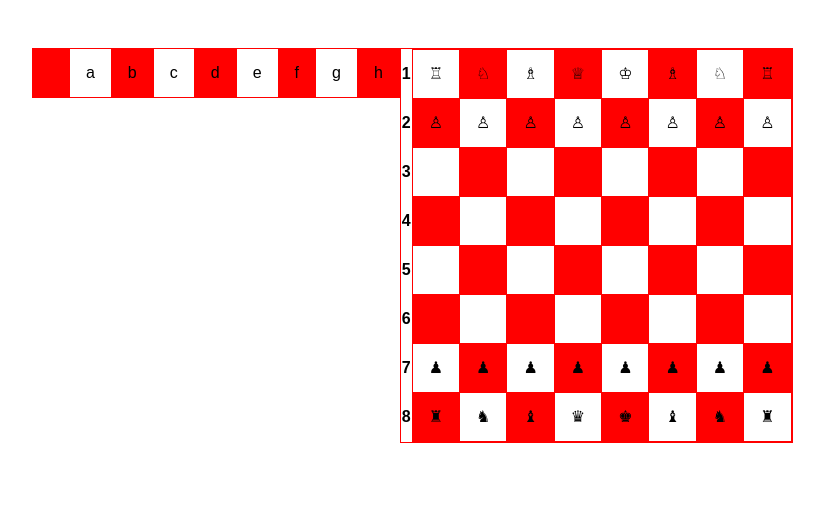
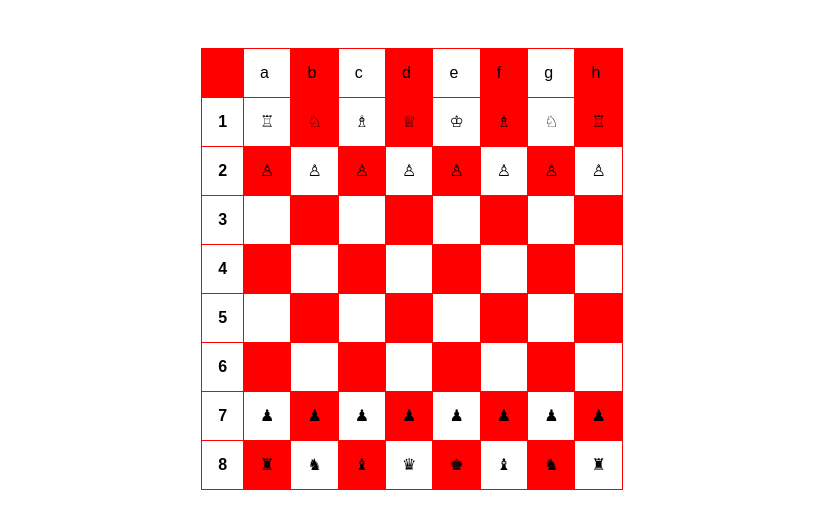
Before and after one commit to GarrettAnderson/chess-game, a website: page public/index.html in a window 1280 px wide. Shown: the whole page, without its empty margins (228-1052 px from the left). Drawn offline with Linux system fonts and the light colour scheme.

Commit message:
added borders to the row number squares.

```diff
--- a/public/screen.css
+++ b/public/screen.css
@@ -12,9 +12,7 @@ body {
 }
 
 table {
-    display: flex;
-    justify-content: center;
-    margin-top: 3rem;
+    margin: 3rem auto;
     border-collapse: collapse;
 }
 
@@ -27,6 +25,11 @@ td {
   padding: 1rem;
 }
 
+th {
+  border: 1px solid red;
+  padding: 1rem;
+}
+
 tr:nth-child(even) td:nth-child(even), tr:nth-child(odd) td:nth-child(odd) {
   background: red;
 }
```
